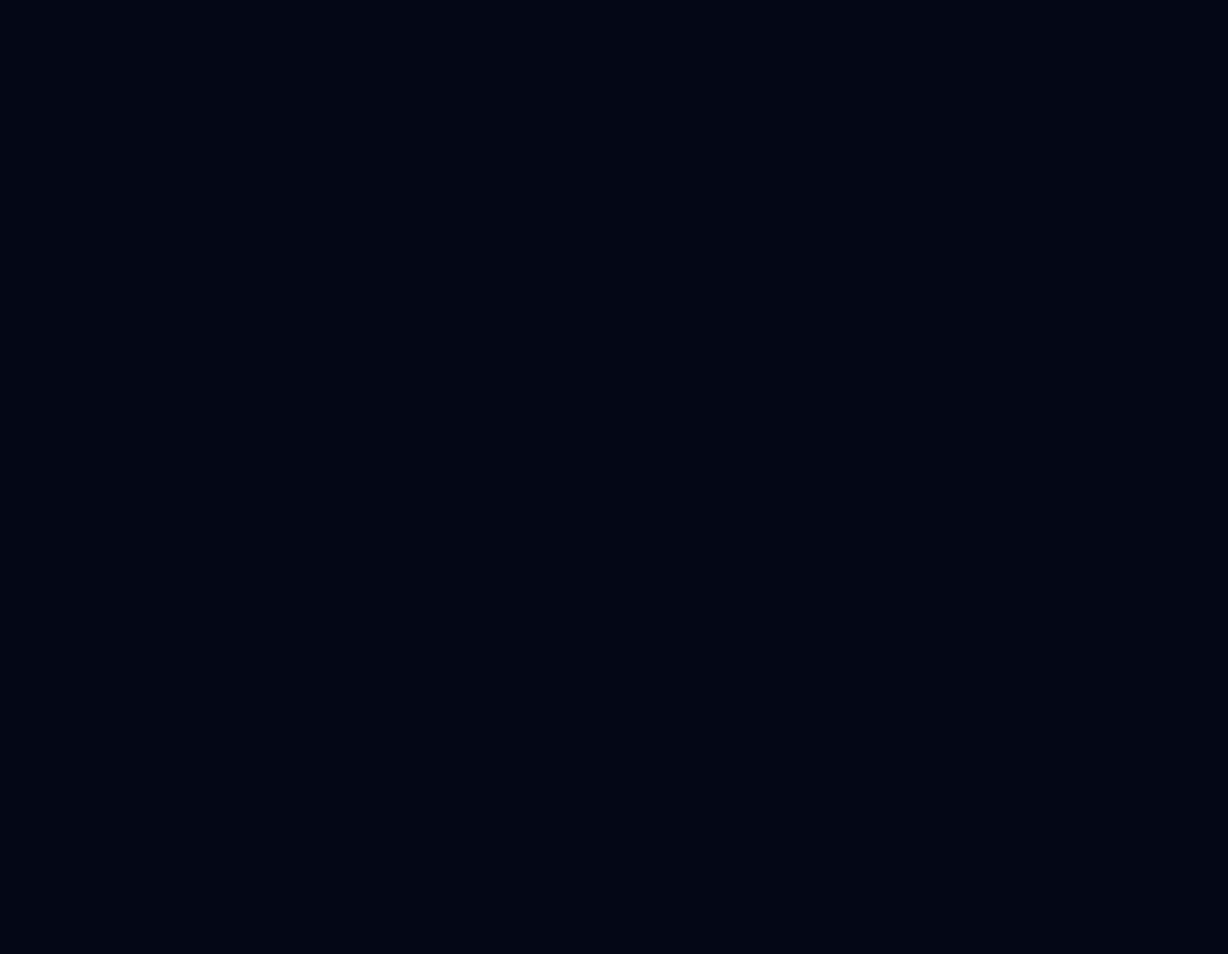
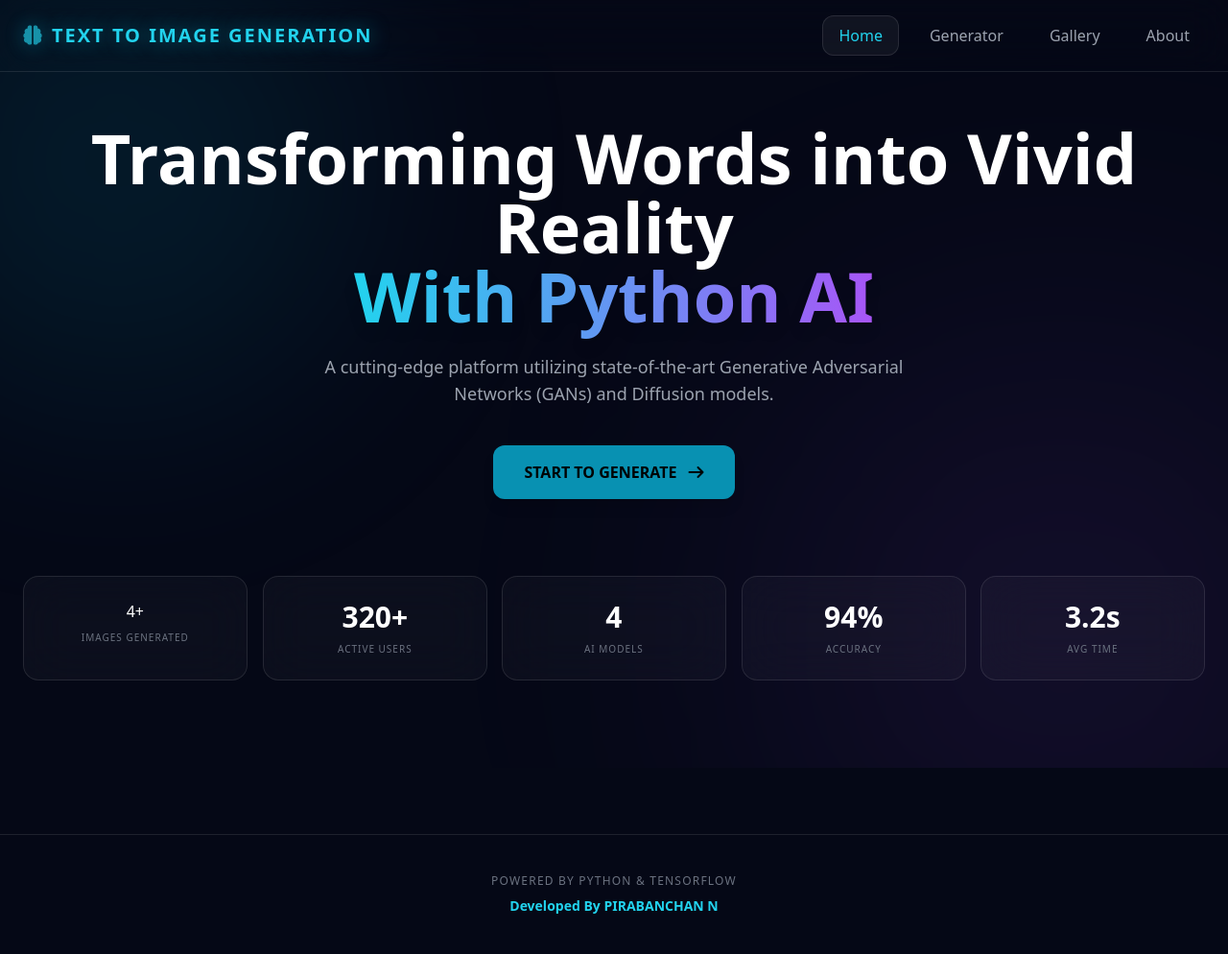
Before and after one commit to nagaduraipirabanchan-oss/Text-to-image-genaration, a Flask app: page / in a window 1280 px wide. Before the commit the page is empty. Shown: the whole page at 96% size. Before the commit the page ends 800 px from the top, so only its background shows below. Run offline with Flask 3, Linux system fonts and the light colour scheme; some libraries are stand-ins or nearby versions.

Commit message:
Fix main-app div visibility and clean up HTML

```diff
--- a/templates/index.html
+++ b/templates/index.html
@@ -11,9 +11,7 @@
 <body class="bg-[#050816] text-white font-sans selection:bg-cyan-500 selection:text-black">
 
 
-</div>
-
-    <div id="main-app" class="hidden">
+    <div id="main-app">
         <div class="fixed inset-0 pointer-events-none z-0 overflow-hidden">
             <div class="absolute w-[500px] h-[500px] bg-cyan-500/10 rounded-full blur-[120px] top-[-10%] left-[-10%]"></div>
             <div class="absolute w-[600px] h-[600px] bg-purple-500/10 rounded-full blur-[150px] bottom-[-20%] right-[-10%]"></div>
```
